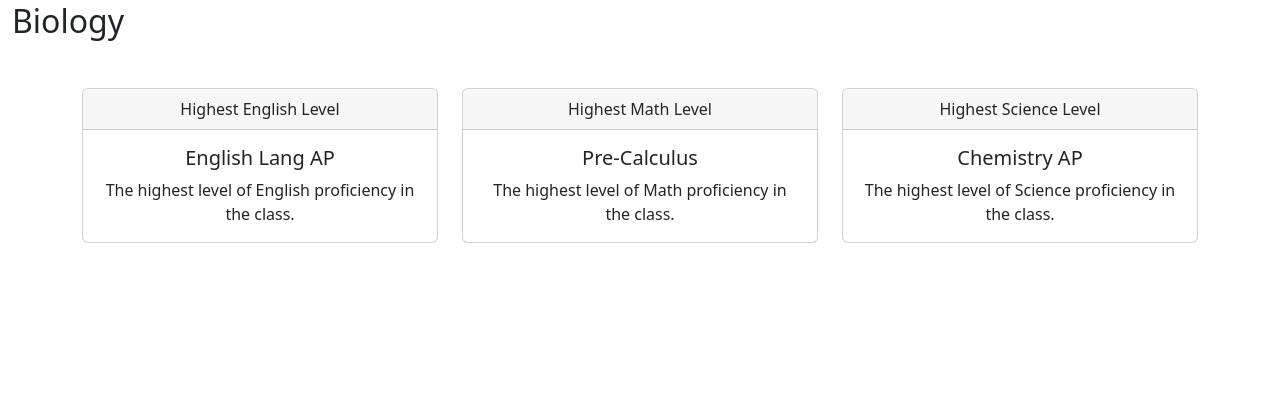
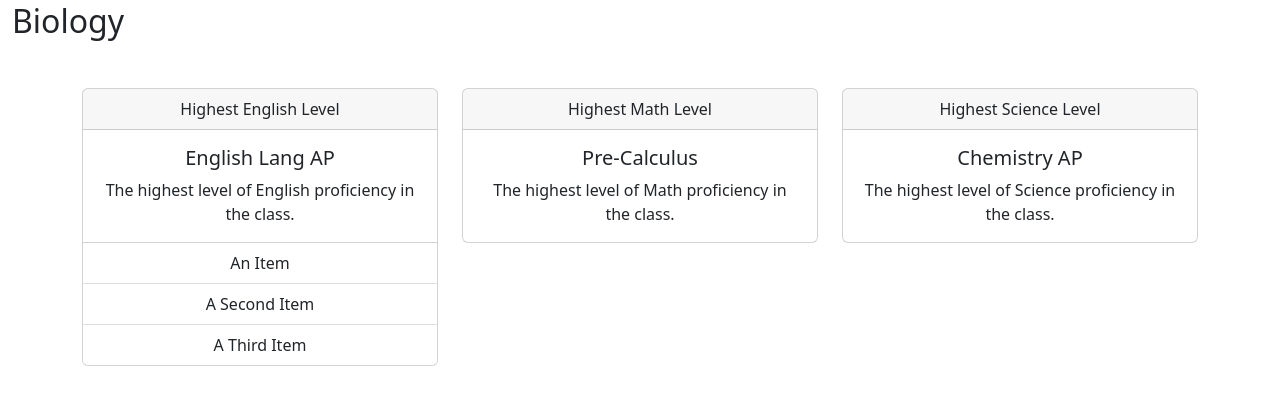
Before and after one commit to Edwin-niwd3/Internship-Project, a Flask app: a page that uses website/templates/majors.html in a window 1280 px wide. Shown: the part 54-459 px from the top of the page. Run offline with Flask 3, Linux system fonts and the light colour scheme; parts of the project's set-up code (start-up, migrations or seed data) failed here and were passed over.

Commit message:
Set up basic html, and logic for displaying ranking system

```diff
--- a/website/templates/majors.html
+++ b/website/templates/majors.html
@@ -15,6 +15,11 @@
                     <h5 class="card-title">{{major.English_Level}}</h5> <!-- Change this value dynamically -->
                     <p class="card-text">The highest level of English proficiency in the class.</p>
                 </div>
+                <ul class="list-group list-group-flush">
+                    <li class = "list-group-item">An Item</li>
+                    <li class = "list-group-item">A Second Item</li>
+                    <li class = "list-group-item">A Third Item</li>
+                </ul>
             </div>
         </div>
       {% endif %}
--- a/website/views.py
+++ b/website/views.py
@@ -1,5 +1,5 @@
 from flask import Blueprint, render_template, request, redirect, url_for, flash, session
-from .models import Path, Major, Student
+from .models import Path, Major, Student, Class
 from markupsafe import escape
 
 
@@ -70,6 +70,11 @@ def results():
 
 @views.route('/major/<string:major_name>')
 def major(major_name):
-  query = Major.query.filter_by(Major_Name = major_name).first()
+  Major_query = Major.query.filter_by(Major_Name = major_name).first()
+  Math_Prerequisites = []
+  English_Prerequisites = []
+  Science_Prerequisites = []
 
-  return render_template('majors.html', major = query)
+  Class_query = Major.query.all()
+
+  return render_template('majors.html', major = Major_query)
```
